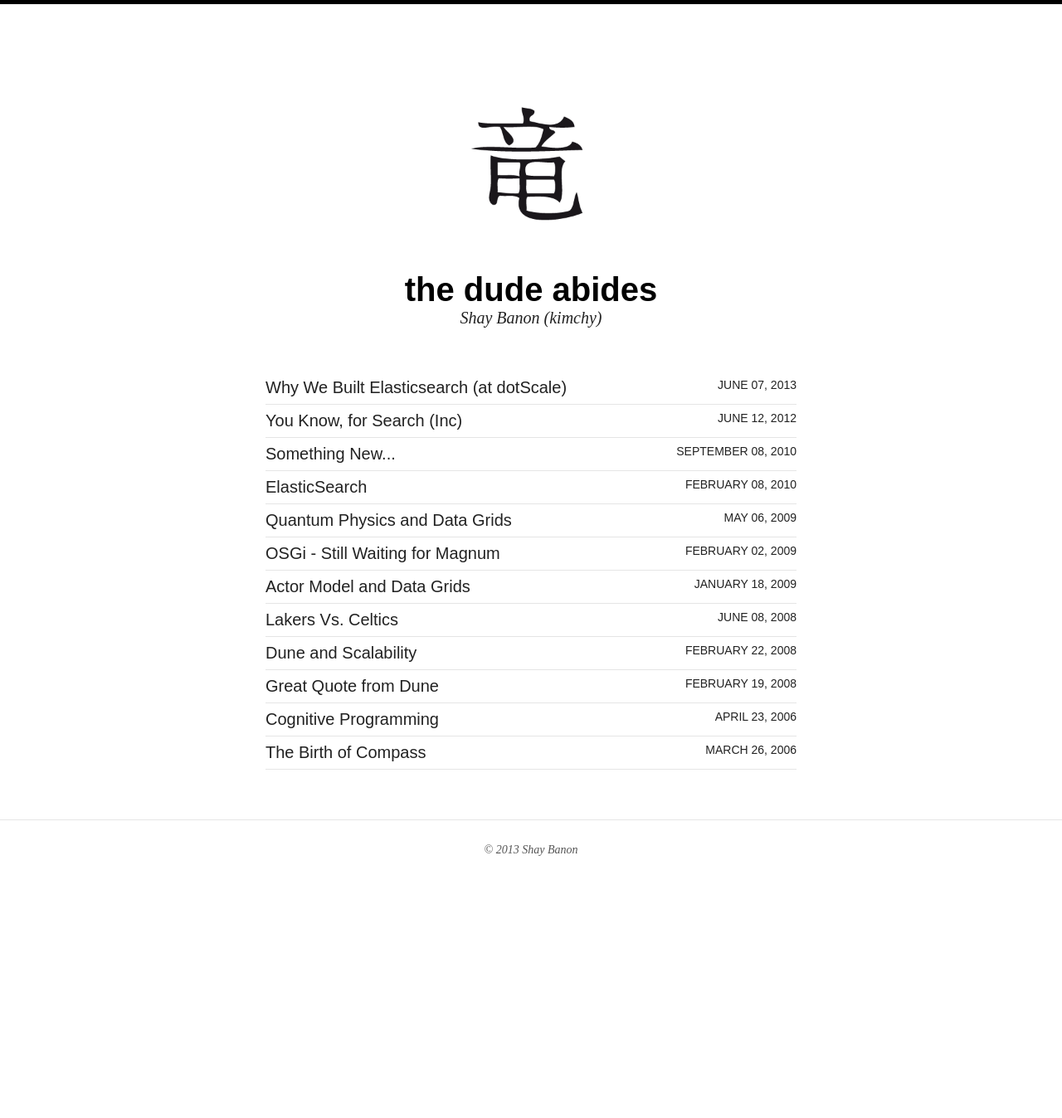
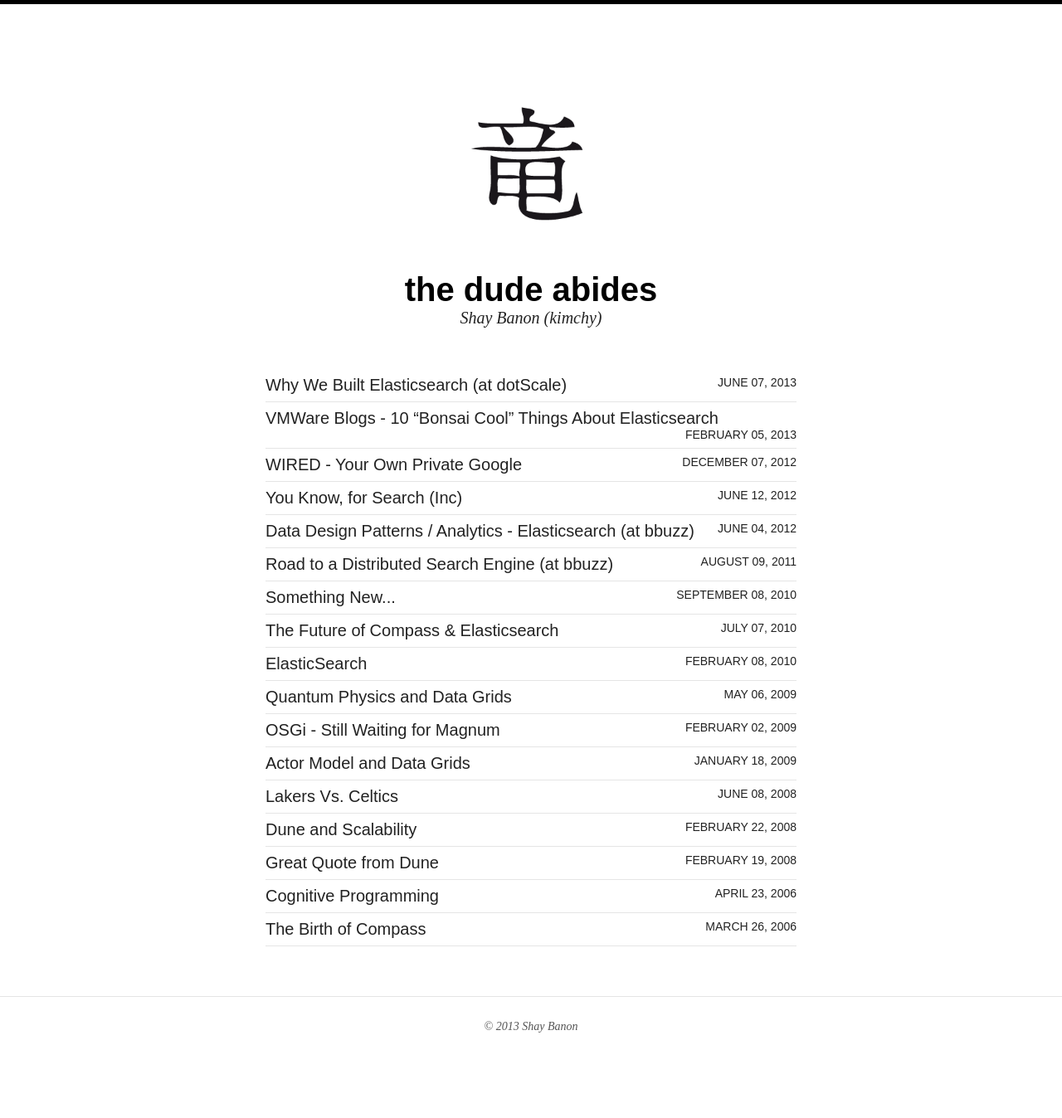
Before and after one commit to kimchy/kimchy.github.io, a Jekyll site: the page built from articles.html, in a window 1280 px wide. Shown: the whole page at 83% size. Built offline with Jekyll 4.4.1, drawn with Linux system fonts in a browser that asks for light colours; nearby versions of some CDN libraries; before the commit the page ends 1135 px from its top, so only the background shows below that.

Commit message:
more content

```diff
--- /dev/null
+++ b/_posts/2010-07-07-the_future_of_compass.md
@@ -0,0 +1,37 @@
+---
+layout: post
+title: The Future of Compass &amp; Elasticsearch
+category: articles
+---
+
+Its been a long time since I blogged about Compass, and I guess its about time to discuss [Compass](http://www.compass-project.org), [ElasticSearch](http://www.elasticsearch.org), and how they relate to one another.
+
+I started Compass six years ago with a real belief that search is something that any application should have (and search here is not just full text search), and the aim was to have search integrated into a Java application as simple as possible.
+
+Compass has pioneered some really exciting features, including the ability to map your domain model to a search engine (OSEM), later also XML and JSON support, and integration with other ORM libraries (Hibernate, JPA, and so on) to try and make the integration of search as seamless as possible to your typical Java stack application (which has been copied quite nicely by others as well ;) ).
+
+During the lifecycle of Compass, I have also tried to address the scalability aspects of a search solution. By integrating with solutions such as GigaSpaces, Coherence, and Terracotta, the aim was to try and make a search based solution more scalable and usable by applications.
+
+About 8 months ago, I started to think about Compass 3.0. I knew that it required a major rewrite in how it uses Lucene (Lucene 2.9 came with several major changes internally, mainly in how it handles low level readers and search), and also in how to better create a scalable search solution, being able to scale from a single box to many easily and seamlessly. The changes did not end there, I also wanted to create a solution where adding more advance search features, such as facets and others, would be simple.
+
+The more I thought about it, the more I understood that this basically entitles a complete rewrite of Compass if its going to be done correctly. Also, I wanted to bring to the table the experience I had with search over the past years and how search should be done, which is hard with an existing codebase.
+
+This is an important point, especially when it comes to scalable search, which I would like to touch on. The way that I started with trying to solve scalable search using Compass is by creating a distributed Lucene Directory implementation. Of course, this does gets you a bit further down the scalability road, but its very evident for people knowing how Lucene works (or, for that matter, search engines) that this is not the preferred solution (I knew it as I was writing it). Even going up the stack and creating something similar to Lucandra won't cut it... . The proper way to solve the scalability problem is by running a "local" index (a shard) on each node, and do map reduce when you execute a search, and routing when you index (this is a very simplistic explanation).
+
+So, I started out building elasticsearch. Its basically a solution built from the ground up to be distributed. I also wanted to create a search solution that can be used by any other programming language easily, which basically means JSON over HTTP, without sacrificing the ease of use within the Java programming language (or more specially, the JVM).
+
+To be honest, I am amazed at what has happened in just 8 months. ElasticSearch is up and running, providing all the core features I wanted it to have at the beginning. Its a scalable search solution, with a JSON over HTTP interface as well as really nice "native" Java API (it gets nicer in the upcoming 0.9 release).
+
+Sadly, I have been spending a lot of time on elasticsearch, and almost no time on Compass itself, especially around the forum. For that, I deeply apologize to the amazing Compass users that have been there over the years.
+
+So, what about the future of Compass? I see ElasticSearch as Compass 3.0. Thats how I would have wanted the next major version of Compass to look like. This is not to say that the current ElasticSearch version implements all of Compass features, but the basis is there. The two main features that are missing are OSEM, and ORM integration.
+
+As for OSEM, ElasticSearch can already index JSON (and JSON like structure, for example, in the form of a Map). What is left to be done is to create a mapping layer from the object model to this JSON like structure. ORM level integration should work in very similar to how Compass implements it today.
+
+In terms of Java (JVM) level integration, ElasticSearch can easily either start embedded or remote to the Java process, both in distributed mode or in a single node mode.
+
+So, what should someone do today? If you are going to start a new project, I would suggest you take ElasticSearch for a spin, I am sure you will like it. Existing Compass users should start to give serious thought as to how to migrate to ElasticSearch. Hopefully, once OSEM is implemented in ElasticSearch, the migration will be simpler.
+
+Regarding the current Compass 2.x version, its basically in maintenance mode. I will try and help in the forum as much as I can. Will gladly accept patches and apply them to trunk and maybe even release a minor version for it. If someone would like to get more involved with it (administer the forum, help with the patches, releases, commit permission, and so on), I would be happy for it.
+
+As far as I am concerned, the future is ElasticSearch. It is probably the most advanced open source distributed search solution you can find today, and its integration with Java (JVM) is a first class citizen. I hope that Compass user base will follow... .
--- /dev/null
+++ b/_posts/2011-08-09-bbuzz-road-to-a-distributed-search-engine.md
@@ -0,0 +1,9 @@
+---
+layout: post
+title: Road to a Distributed Search Engine (at bbuzz)
+category: videos
+---
+
+A talk I gave at [Berlin Buzzwords](http://berlinbuzzwords.de) about the road it took for [Elasticsearch](http://www.elasticsearch.org) distributed architecture to happen.
+
+<iframe src="http://player.vimeo.com/video/26710663?title=0&amp;byline=0&amp;portrait=0" frameborder="0"></iframe>
--- /dev/null
+++ b/_posts/2012-06-04-data-design-patterns-analytics-elasticsearch.md
@@ -0,0 +1,11 @@
+---
+layout: post
+title: Data Design Patterns / Analytics - Elasticsearch (at bbuzz)
+category: videos
+---
+
+A talk I gave at [Berlin Buzzwords](http://berlinbuzzwords.de) about data design patterns and analytics with [Elasticsearch](http://www.elasticsearch.org).
+
+Side note, the title of the talk is completely messed up, decided a day before the conference to create a fresh talk about a more technically interesting topic... .
+
+<iframe src="http://player.vimeo.com/video/44716955?title=0&amp;byline=0&amp;portrait=0" frameborder="0"></iframe>
--- /dev/null
+++ b/_posts/2012-12-07-WIRED-your-own-private-google.md
@@ -0,0 +1,8 @@
+---
+layout: post
+title: WIRED - Your Own Private Google
+category: links
+link: http://www.wired.com/wiredenterprise/2012/12/solar-elasticsearch-google/
+---
+
+An article on [WIRED](http://www.wired.com) interviewing myself (amongst others) regarding [Elasticsearch](http://www.elasticsearch.org) and todays ability of companies to build Google like infrastructure using open source search solutions, and the awesomeness that is [Lucene](http://lucene.apache.org/core/).
--- /dev/null
+++ b/_posts/2013-02-05-vmware-blogs-elasticsearch.md
@@ -0,0 +1,8 @@
+---
+layout: post
+title: VMWare Blogs - 10 “Bonsai Cool” Things About Elasticsearch
+category: links
+link: http://blogs.vmware.com/vfabric/2013/02/elastic-search-customer-success.html
+---
+
+An interview with me regarding [Elasticsearch](http://www.elasticsearch.org) on [VMWare Blogs](http://blogs.vmware.com).
--- a/assets/css/override.css
+++ b/assets/css/override.css
@@ -1,5 +1,5 @@
 .entry-title {
-	font-size: 2.2em;
+	font-size: 2.0em;
 }
 
 blockquote {
```
